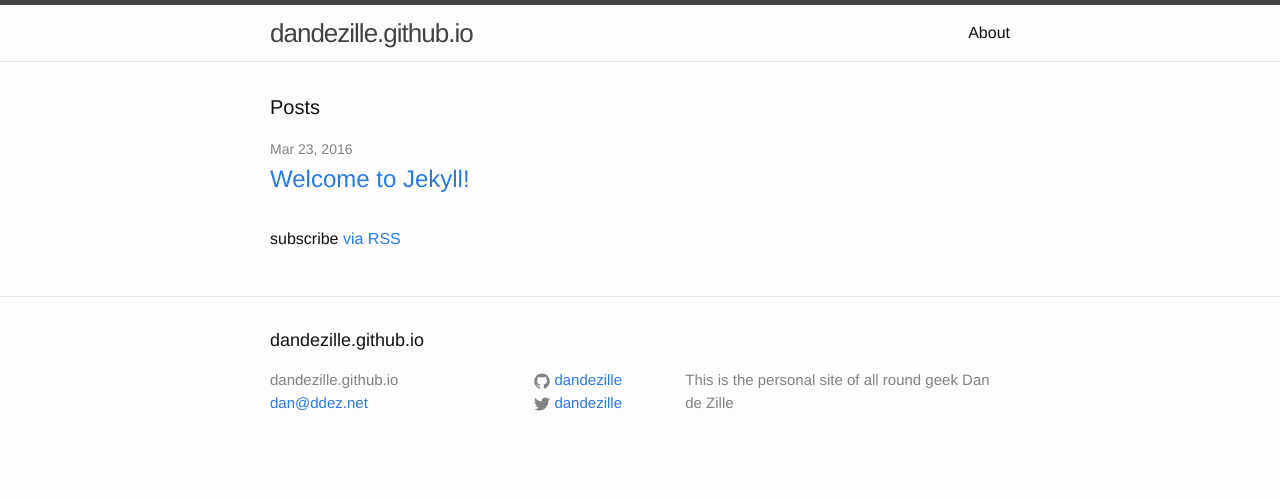
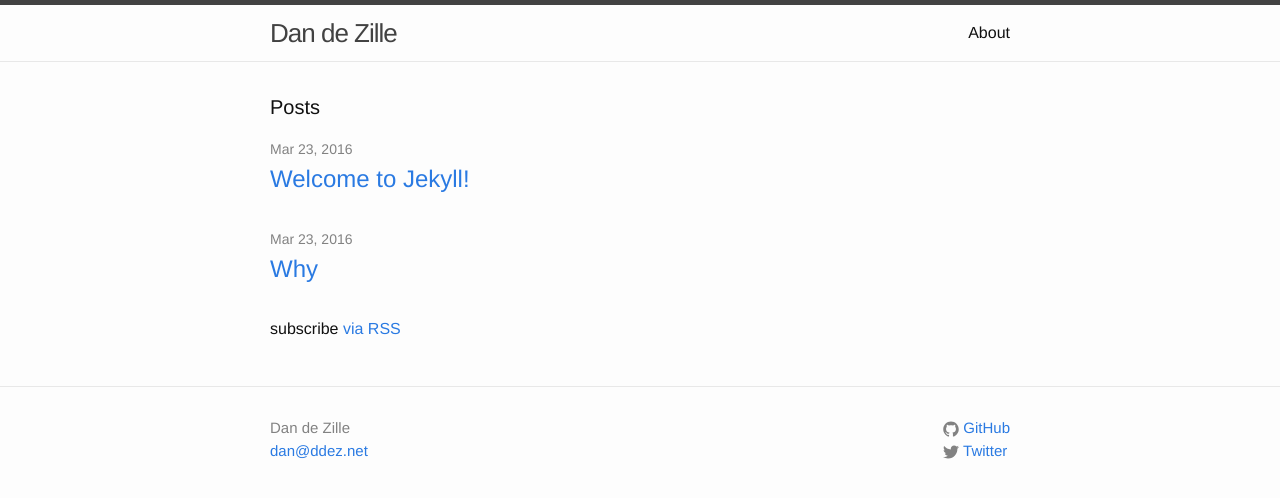
Before and after one commit to dandezille/blog, a Jekyll site: the page built from index.html, in a window 1280 px wide. Shown: the top 498 px of the page. Built offline with Jekyll 4.4.1, drawn with Linux system fonts in a browser that asks for light colours.

Commit message:
Tidy footer layout

```diff
--- a/_config.yml
+++ b/_config.yml
@@ -6,7 +6,7 @@
 # 'jekyll serve'. If you change this file, please restart the server process.
 
 # Site settings
-title: dandezille.github.io
+title: Dan de Zille
 email: dan@ddez.net
 description: > # this means to ignore newlines until "baseurl:"
   This is the personal site of all round geek Dan de Zille
--- a/_includes/footer.html
+++ b/_includes/footer.html
@@ -1,38 +1,21 @@
 <footer class="site-footer">
+  <div class="wrapper">
+    <div class="footer-col-wrapper">
 
-  <div class="wrapper">
-
-    <h2 class="footer-heading">{{ site.title }}</h2>
-
-    <div class="footer-col-wrapper">
-      <div class="footer-col footer-col-1">
+      <div class="footer-col-left">
         <ul class="contact-list">
           <li>{{ site.title }}</li>
           <li><a href="mailto:{{ site.email }}">{{ site.email }}</a></li>
         </ul>
       </div>
 
-      <div class="footer-col footer-col-2">
+      <div class="footer-col-right">
         <ul class="social-media-list">
-          {% if site.github_username %}
-          <li>
-            {% include icon-github.html username=site.github_username %}
-          </li>
-          {% endif %}
-
-          {% if site.twitter_username %}
-          <li>
-            {% include icon-twitter.html username=site.twitter_username %}
-          </li>
-          {% endif %}
+          <li>{% include icon-github.html username=site.github_username %}</li>
+          <li>{% include icon-twitter.html username=site.twitter_username %}</li>
         </ul>
       </div>
 
-      <div class="footer-col footer-col-3">
-        <p>{{ site.description }}</p>
-      </div>
     </div>
-
   </div>
-
 </footer>
--- a/_includes/icon-github.html
+++ b/_includes/icon-github.html
@@ -1 +1,4 @@
-<a href="https://github.com/{{ include.username }}"><span class="icon icon--github">{% include icon-github.svg %}</span><span class="username">{{ include.username }}</span></a>
+<a href="https://github.com/{{ include.username }}">
+  <span class="icon icon--github">{% include icon-github.svg %}</span>
+  <span class="username">GitHub</span>
+</a>
--- a/_includes/icon-twitter.html
+++ b/_includes/icon-twitter.html
@@ -1 +1,4 @@
-<a href="https://twitter.com/{{ include.username }}"><span class="icon icon--twitter">{% include icon-twitter.svg %}</span><span class="username">{{ include.username }}</span></a>
+<a href="https://twitter.com/{{ include.username }}">
+  <span class="icon icon--twitter">{% include icon-twitter.svg %}</span>
+  <span class="username">Twitter</span>
+</a>
--- a/_sass/_layout.scss
+++ b/_sass/_layout.scss
@@ -116,29 +116,15 @@
 .footer-col-wrapper {
     font-size: 15px;
     color: $grey-color;
-    margin-left: -$spacing-unit / 2;
     @extend %clearfix;
 }
 
-.footer-col {
+.footer-col-left {
     float: left;
-    margin-bottom: $spacing-unit / 2;
-    padding-left: $spacing-unit / 2;
 }
 
-.footer-col-1 {
-    width: -webkit-calc(35% - (#{$spacing-unit} / 2));
-    width:         calc(35% - (#{$spacing-unit} / 2));
-}
-
-.footer-col-2 {
-    width: -webkit-calc(20% - (#{$spacing-unit} / 2));
-    width:         calc(20% - (#{$spacing-unit} / 2));
-}
-
-.footer-col-3 {
-    width: -webkit-calc(45% - (#{$spacing-unit} / 2));
-    width:         calc(45% - (#{$spacing-unit} / 2));
+.footer-col-right {
+  float: right;
 }
 
 @include media-query($on-laptop) {
```
Also changed, not shown: _posts/2016-03-23-why.md (added, +21 -0 lines).
